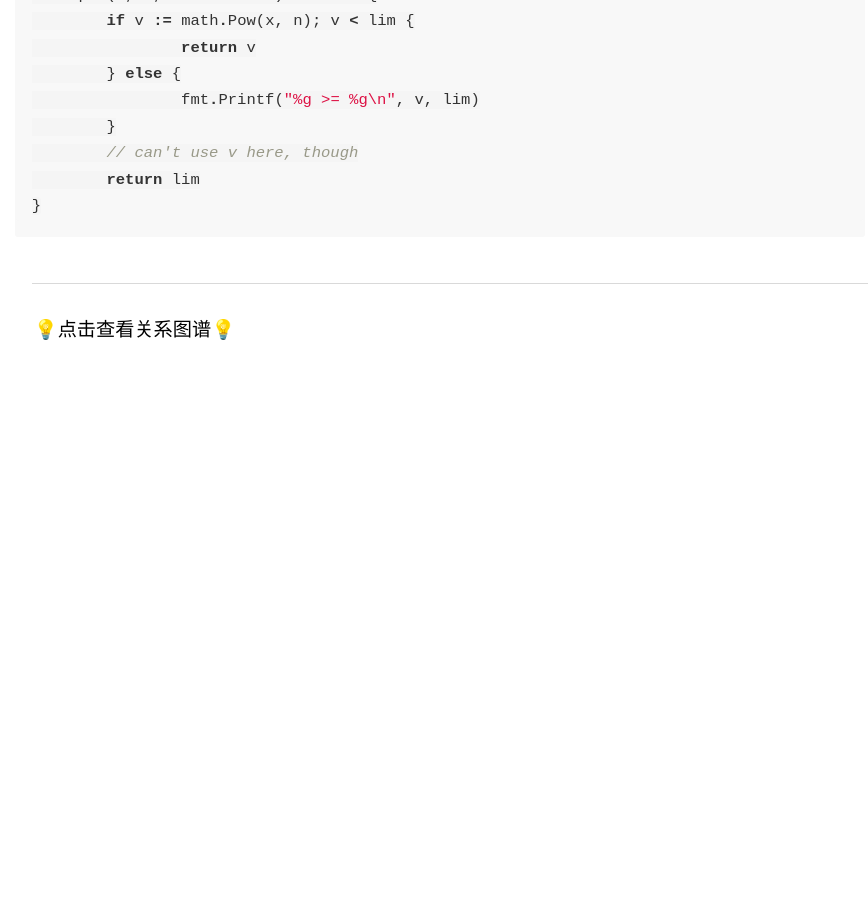
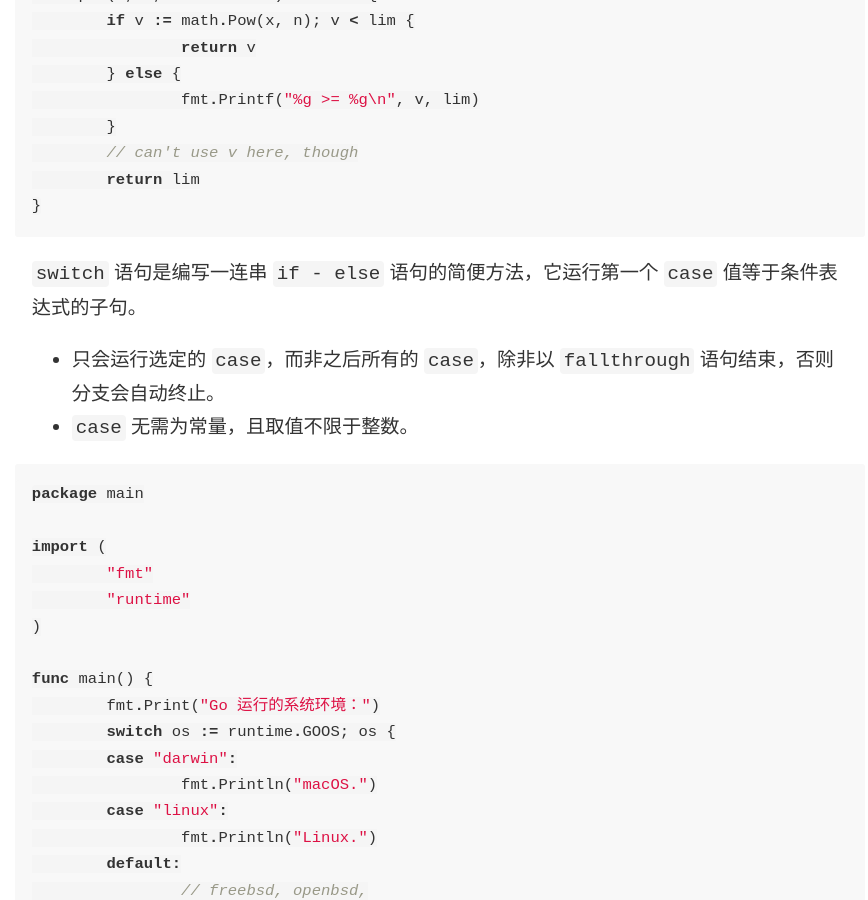
Before and after one commit to wingowen/digital-garden-jekyll, a Jekyll site: the page built from _notes/Go 语言.md, in a window 1280 px wide and 900 px high, scrolled down 3307 px. Shown: the whole window, without its empty margins (45-913 px from the left). Built offline with Jekyll 4.4.1, drawn with Linux system fonts in a browser that asks for light colours; before the commit the page ends 3765 px from its top, so only the background shows below that; some of the changed text lies outside the part shown.

Commit message:
vault backup: 2025-03-19 19:32:49

````diff
--- a/_notes/Go 语言.md
+++ b/_notes/Go 语言.md
@@ -105,3 +105,47 @@
 	return lim
 }
 ```
+
+`switch` 语句是编写一连串 `if - else` 语句的简便方法，它运行第一个 `case` 值等于条件表达式的子句。
+- 只会运行选定的 `case`，而非之后所有的 `case`，除非以 `fallthrough` 语句结束，否则分支会自动终止。
+- `case` 无需为常量，且取值不限于整数。
+
+```go
+package main
+
+import (
+	"fmt"
+	"runtime"
+)
+
+func main() {
+	fmt.Print("Go 运行的系统环境：")
+	switch os := runtime.GOOS; os {
+	case "darwin":
+		fmt.Println("macOS.")
+	case "linux":
+		fmt.Println("Linux.")
+	default:
+		// freebsd, openbsd,
+		// plan9, windows...
+		fmt.Printf("%s.\n", os)
+	}
+}
+```
+
+`defer` 语句会将函数推迟到外层函数返回之后执行。推迟调用的函数其参数会立即求值，但直到外层函数返回前该函数都不会被调用。
+
+```go
+package main
+
+import "fmt"
+
+func main() {
+	defer fmt.Print("world ")
+	fmt.Print("hello")
+}
+
+// hello world
+```
+
+# 指针
````
